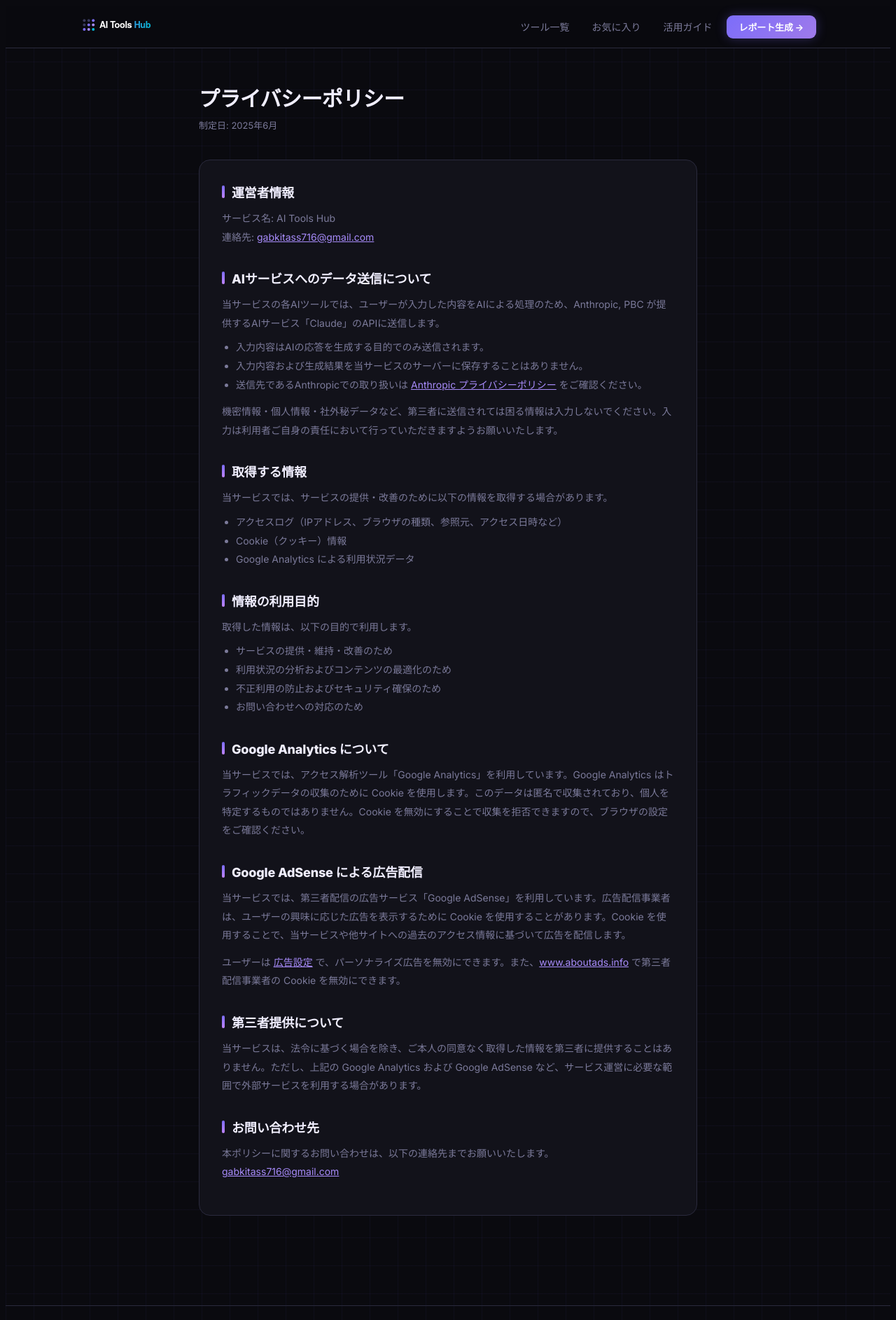
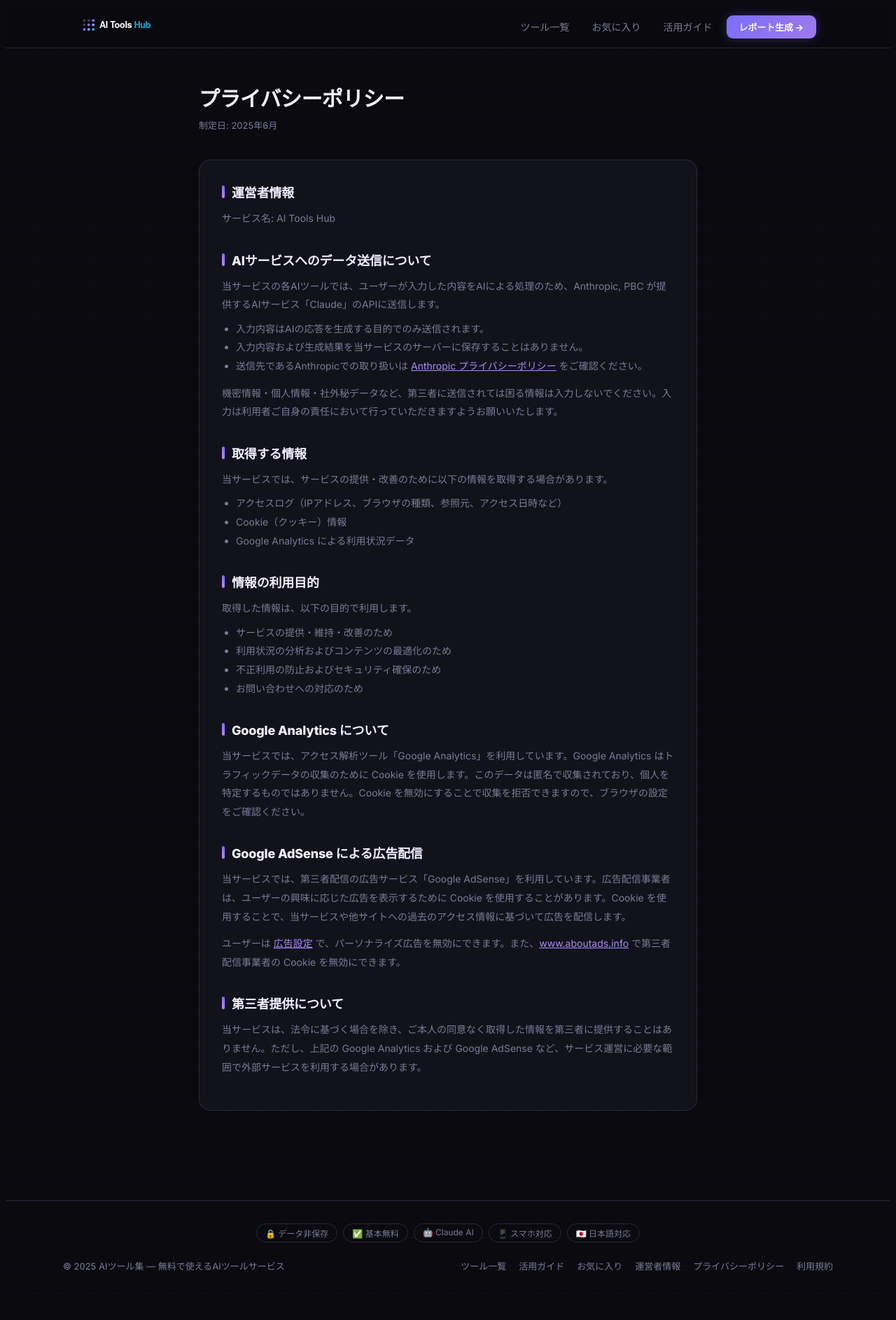
Before and after one commit to gabrielkitass/ai-tools-hub, a Next.js app: page /privacy in a window 1280 px wide. Shown: the top 1886 px of the page at 70% size. After the commit the page ends 1858 px from the top, so only its background shows below. Built offline with nearby package versions, Linux system fonts and the light colour scheme.

Commit message:
chore: remove contact email from about and privacy pages

```diff
--- a/app/about/page.tsx
+++ b/app/about/page.tsx
@@ -3,7 +3,7 @@
 
 export const metadata: Metadata = {
   title: "運営者情報",
-  description: "AI Tools Hub の運営者情報・サービス概要。提供するAIツール、運営方針、お問い合わせ先について記載しています。",
+  description: "AI Tools Hub の運営者情報・サービス概要。提供するAIツールと運営方針について記載しています。",
   alternates: { canonical: "/about" },
 };
 
@@ -50,15 +50,7 @@
       <LegalSection title="運営者情報">
         <p style={{ margin: 0 }}>
           サービス名: AI Tools Hub<br />
-          運営形態: 個人運営<br />
-          連絡先: <a href="mailto:gabkitass716@gmail.com" style={{ color: "var(--accent2)" }}>gabkitass716@gmail.com</a>
-        </p>
-      </LegalSection>
-
-      <LegalSection title="お問い合わせ">
-        <p style={{ margin: 0 }}>
-          サービスに関するご質問・ご要望・不具合のご報告は、以下の連絡先までお願いいたします。内容を確認のうえ、順次対応いたします。<br />
-          <a href="mailto:gabkitass716@gmail.com" style={{ color: "var(--accent2)" }}>gabkitass716@gmail.com</a>
+          運営形態: 個人運営
         </p>
       </LegalSection>
 
--- a/app/privacy/page.tsx
+++ b/app/privacy/page.tsx
@@ -12,8 +12,7 @@
     <LegalLayout title="プライバシーポリシー" updated="2025年6月">
       <LegalSection title="運営者情報">
         <p style={{ margin: 0 }}>
-          サービス名: AI Tools Hub<br />
-          連絡先: <a href="mailto:gabkitass716@gmail.com" style={{ color: "var(--accent2)" }}>gabkitass716@gmail.com</a>
+          サービス名: AI Tools Hub
         </p>
       </LegalSection>
 
@@ -72,13 +71,6 @@
           当サービスは、法令に基づく場合を除き、ご本人の同意なく取得した情報を第三者に提供することはありません。ただし、上記の Google Analytics および Google AdSense など、サービス運営に必要な範囲で外部サービスを利用する場合があります。
         </p>
       </LegalSection>
-
-      <LegalSection title="お問い合わせ先">
-        <p style={{ margin: 0 }}>
-          本ポリシーに関するお問い合わせは、以下の連絡先までお願いいたします。<br />
-          <a href="mailto:gabkitass716@gmail.com" style={{ color: "var(--accent2)" }}>gabkitass716@gmail.com</a>
-        </p>
-      </LegalSection>
     </LegalLayout>
   );
 }
```
